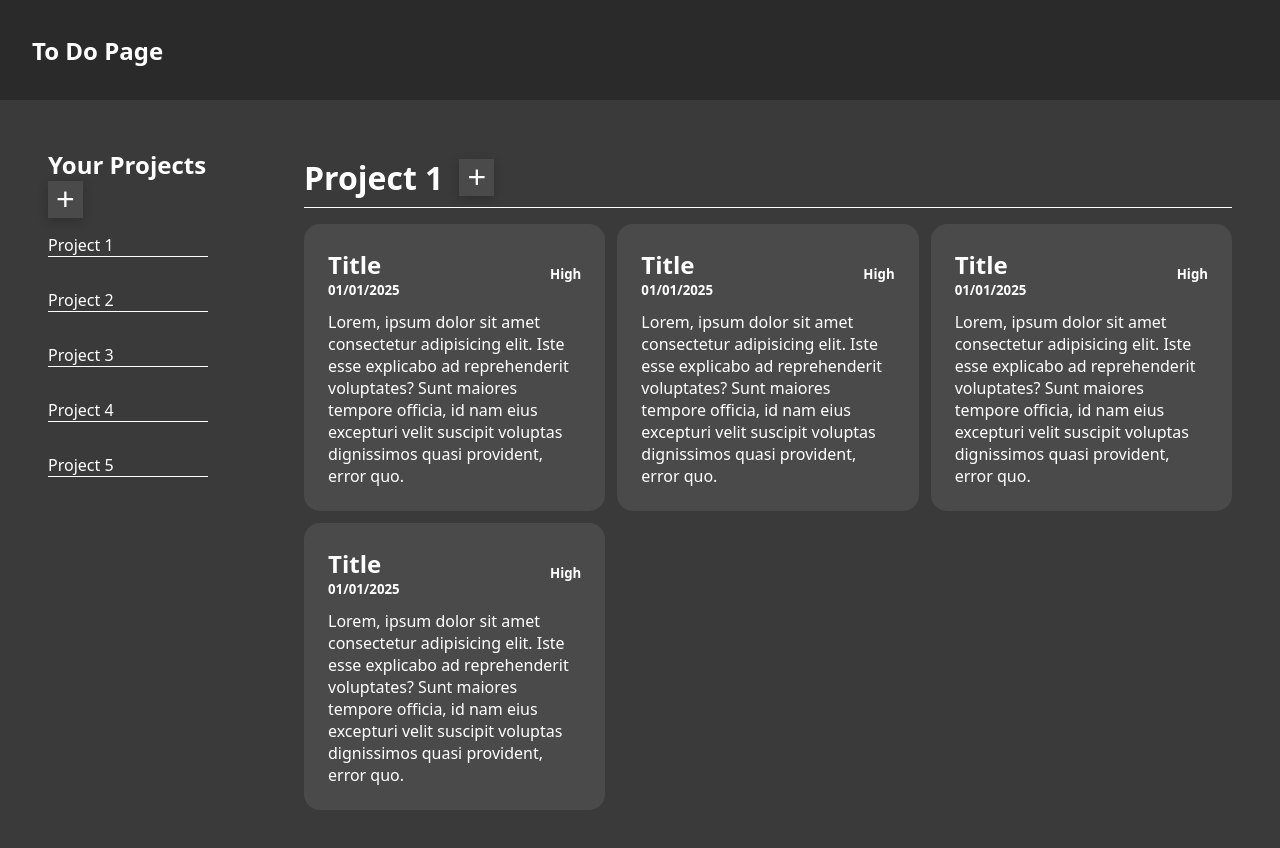
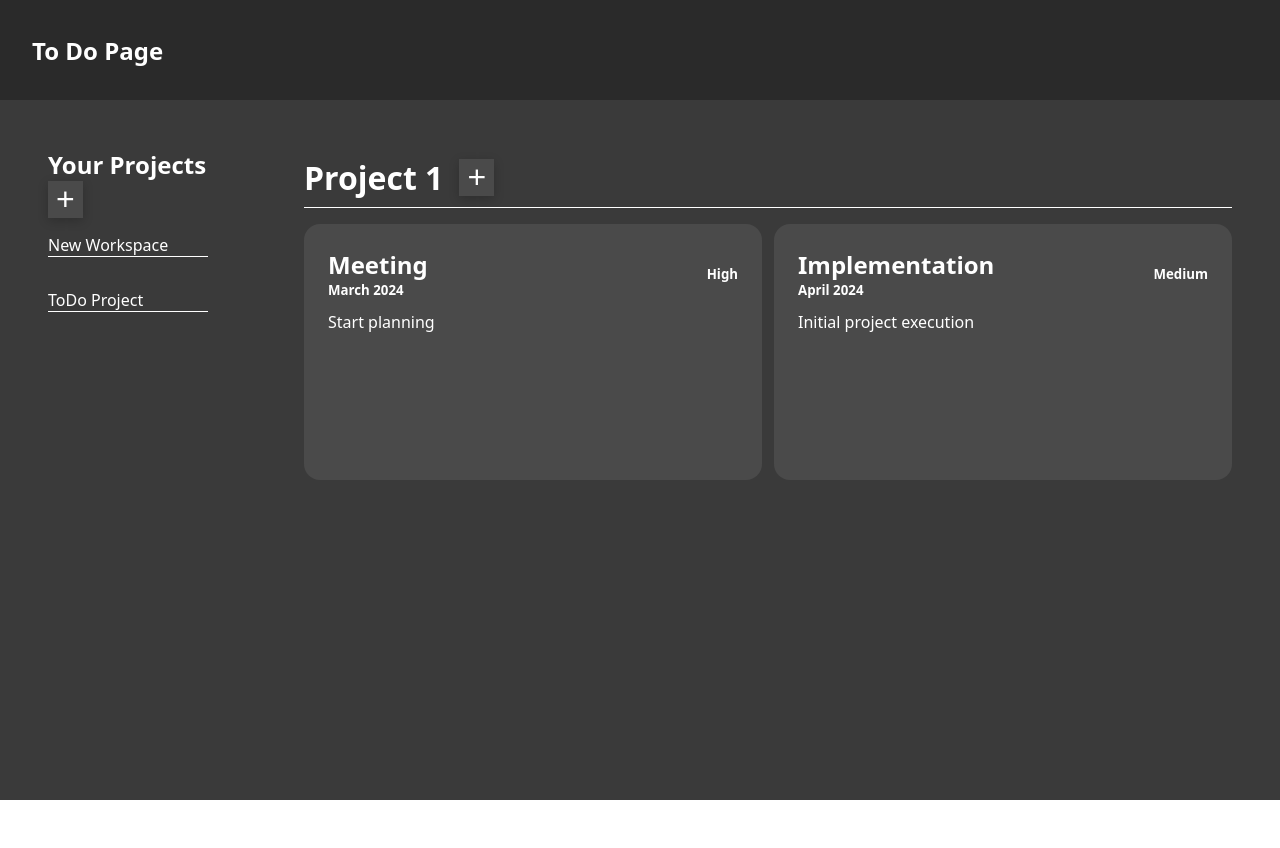
Before and after one commit to markpandan/todo-project, a website built with webpack: page src/template.html in a window 1280 px wide. After the commit the page ends 800 px from the top, so only its background shows below. Built offline with nearby package versions, Linux system fonts and the light colour scheme.

Commit message:
Add project and todo loader

```diff
--- a/src/css/styles.css
+++ b/src/css/styles.css
@@ -1,4 +1,6 @@
 @import url(constants.css);
+@import url(dialog-styles.css);
+@import url(form-styles.css);
 
 body {
   margin: 0;
@@ -26,7 +28,7 @@ button {
   box-shadow: 0 3px 10px rgb(0 0 0 / 0.2);
 }
 
-.project-list {
+.project-buttonGroup {
   list-style: none;
   padding: 0;
   margin-top: 1rem;
@@ -36,7 +38,7 @@ button {
   gap: 2rem;
 }
 
-.project-list > li {
+.project-buttonGroup > li {
   border-bottom: 1px solid white;
 }
 
@@ -87,24 +89,25 @@ aside {
   padding: 0.5rem 0.5rem;
 } */
 
-.task-list {
+.todo-list {
   margin-top: 1rem;
   display: grid;
   grid-template-columns: repeat(auto-fit, minmax(250px, 1fr));
   gap: 0.75rem;
 }
 
-.task-card {
+.todo-card {
   display: flex;
   flex-direction: column;
   gap: 0.75rem;
 
+  height: 256px;
   background-color: var(--black-5);
   border-radius: 16px;
   padding: 1.5rem;
 }
 
-.task-card-header {
+.todo-card-header {
   display: flex;
   justify-content: space-between;
   align-items: center;
--- a/src/index.js
+++ b/src/index.js
@@ -1,11 +1,7 @@
 import "./css/styles.css";
-import "./css/dialog-styles.css";
-import "./css/form-styles.css";
 import { projectList, addTodos, addProjects } from "./helpers/db-actions.js";
 
 // let currentProjectIndex = 0;
-const projectSelect = document.querySelector("select#project-selection");
-
 const btnAddProject = document.querySelector("#addProject");
 const dialogProject = document.querySelector(".dialog-project");
 btnAddProject.addEventListener("click", () => {
@@ -72,16 +68,44 @@ todoForm.addEventListener("submit", (e) => {
 });
 
 function displayProjects() {
+  const projectSelect = document.querySelector("select#project-selection");
+  const projectButtonGroup = document.querySelector(".project-buttonGroup");
+
   projectSelect.textContent = "";
+  projectButtonGroup.textContent = "";
   projectList.forEach((project, index) => {
     let option = document.createElement("option");
     option.textContent = project.title;
     option.value = index;
     projectSelect.appendChild(option);
+
+    projectButtonGroup.innerHTML += `<li>${project.title}</li>`;
+  });
+}
+
+function displayTodo(index) {
+  const todoList = document.querySelector(".todo-list");
+
+  projectList[index].todos.forEach((todos) => {
+    const todoCard = document.createElement("div");
+    todoCard.classList.add("todo-card");
+    todoCard.innerHTML = `<section class="todo-card-header">
+                            <div>
+                              <h2>${todos.title}</h2>
+                              <h5>${todos.dueDate}</h5>
+                            </div>
+                              <h5>${todos.priority}</h5>
+                          </section>
+                          <article>
+                            ${todos.description}
+                          </article>`;
+
+    todoList.appendChild(todoCard);
   });
 }
 
 function init() {
   displayProjects();
+  displayTodo(0);
 }
 init();
--- a/src/template.html
+++ b/src/template.html
@@ -11,7 +11,7 @@
     </nav>
     <aside>
       <h1>Your Projects <button id="addProject">+</button></h1>
-      <ul class="project-list">
+      <ul class="project-buttonGroup">
         <li>Project 1</li>
         <li>Project 2</li>
         <li>Project 3</li>
@@ -29,68 +29,7 @@
           <button>Delete</button>
         </div> -->
       </div>
-      <div class="task-list">
-        <div class="task-card">
-          <section class="task-card-header">
-            <div>
-              <h2>Title</h2>
-              <h5>01/01/2025</h5>
-            </div>
-            <h5>High</h5>
-          </section>
-          <article>
-            Lorem, ipsum dolor sit amet consectetur adipisicing elit. Iste esse
-            explicabo ad reprehenderit voluptates? Sunt maiores tempore officia,
-            id nam eius excepturi velit suscipit voluptas dignissimos quasi
-            provident, error quo.
-          </article>
-        </div>
-        <div class="task-card">
-          <section class="task-card-header">
-            <div>
-              <h2>Title</h2>
-              <h5>01/01/2025</h5>
-            </div>
-            <h5>High</h5>
-          </section>
-          <article>
-            Lorem, ipsum dolor sit amet consectetur adipisicing elit. Iste esse
-            explicabo ad reprehenderit voluptates? Sunt maiores tempore officia,
-            id nam eius excepturi velit suscipit voluptas dignissimos quasi
-            provident, error quo.
-          </article>
-        </div>
-        <div class="task-card">
-          <section class="task-card-header">
-            <div>
-              <h2>Title</h2>
-              <h5>01/01/2025</h5>
-            </div>
-            <h5>High</h5>
-          </section>
-          <article>
-            Lorem, ipsum dolor sit amet consectetur adipisicing elit. Iste esse
-            explicabo ad reprehenderit voluptates? Sunt maiores tempore officia,
-            id nam eius excepturi velit suscipit voluptas dignissimos quasi
-            provident, error quo.
-          </article>
-        </div>
-        <div class="task-card">
-          <section class="task-card-header">
-            <div>
-              <h2>Title</h2>
-              <h5>01/01/2025</h5>
-            </div>
-            <h5>High</h5>
-          </section>
-          <article>
-            Lorem, ipsum dolor sit amet consectetur adipisicing elit. Iste esse
-            explicabo ad reprehenderit voluptates? Sunt maiores tempore officia,
-            id nam eius excepturi velit suscipit voluptas dignissimos quasi
-            provident, error quo.
-          </article>
-        </div>
-      </div>
+      <div class="todo-list"></div>
     </div>
 
     <dialog class="dialog-project">
```
